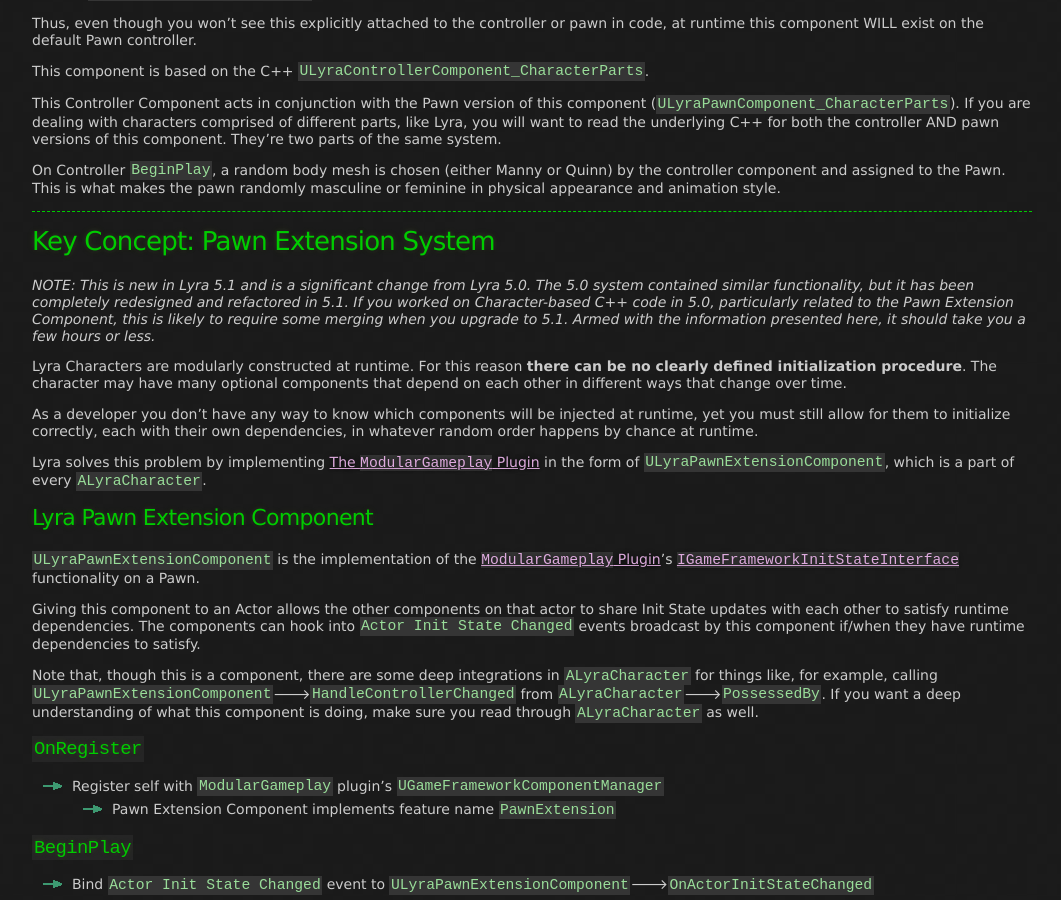
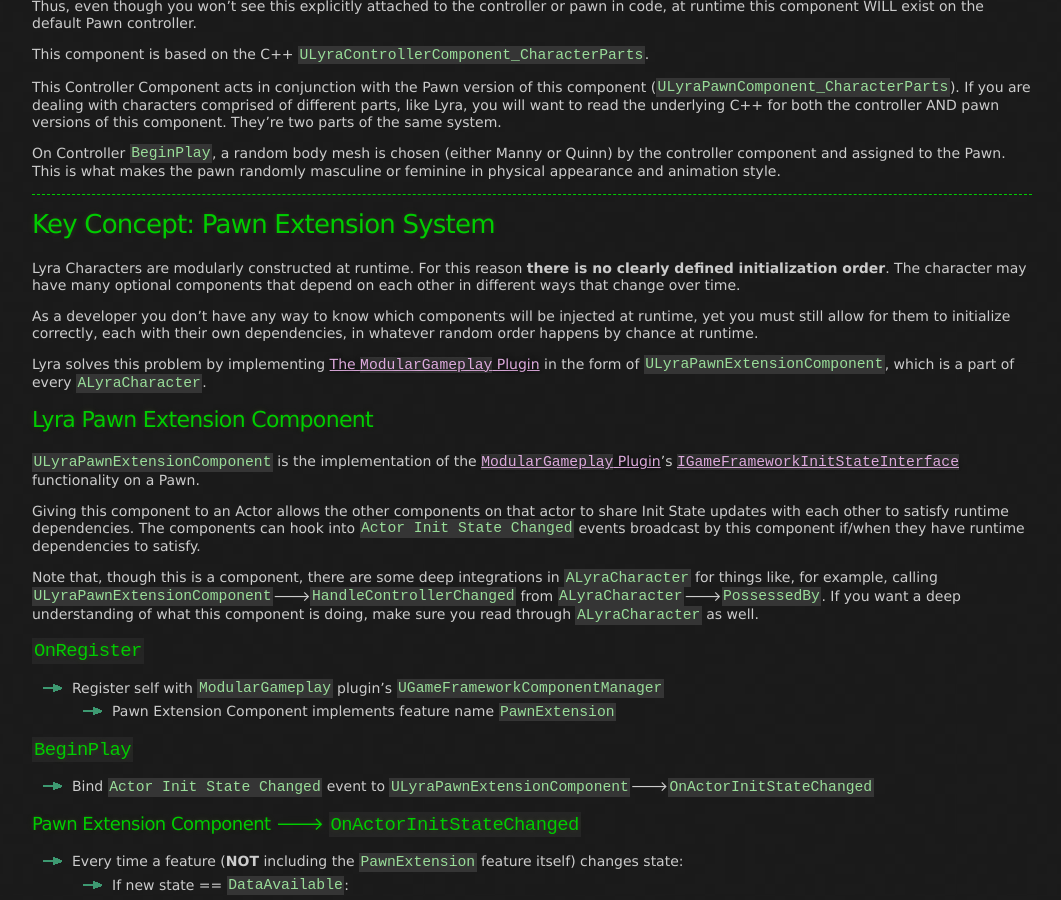
Before and after one commit to x157/x157.github.io, a Jekyll site: the page built from UE5/LyraStarterGame/ShooterMannequin.md, in a window 1280 px wide and 900 px high, scrolled down 1233 px. Shown: the whole window, without its empty margins (108-1169 px from the left). Built offline with Jekyll 4.4.1, drawn with Linux system fonts in a browser that asks for light colours; some of the changed text lies outside the part shown.

Commit message:
Iterate Shooter Mannequin as of Lyra 5.1

```diff
--- a/UE5/LyraStarterGame/ShooterMannequin.md
+++ b/UE5/LyraStarterGame/ShooterMannequin.md
@@ -11,9 +11,7 @@
 character for the Lyra project.  This serves as both the player-controlled character
 and the AI-controlled character.
 
-I'm documenting this based on Lyra 5.1 which as of the time of writing still
-has not yet been released.  If you're still on 5.0, the concepts here will all
-be similar.
+This documentation is current as of Lyra 5.1.
 
 Note that I do not use `B_Hero_ShooterMannequin` in my game.  That would require me to declare
 `ShooterCore` as a GFP dependency, which I do not wish to do.  Instead, I have my own base
@@ -91,14 +89,8 @@
 <a id="PawnExtensionSystem"></a>
 ## Key Concept: Pawn Extension System
 
-*NOTE: This is new in Lyra 5.1 and is a significant change from Lyra 5.0.  The 5.0 system
-contained similar functionality, but it has been completely redesigned and refactored in 5.1.
-If you worked on Character-based C++ code in 5.0, particularly related to the Pawn Extension Component,
-this is likely to require some merging when you upgrade to 5.1. Armed with the information presented
-here, it should take you a few hours or less.*
-
 Lyra Characters are modularly constructed at runtime.  For this reason
-**there can be no clearly defined initialization procedure**.
+**there is no clearly defined initialization order**.
 The character may have many optional components that depend on each other in different ways
 that change over time.
 
```
